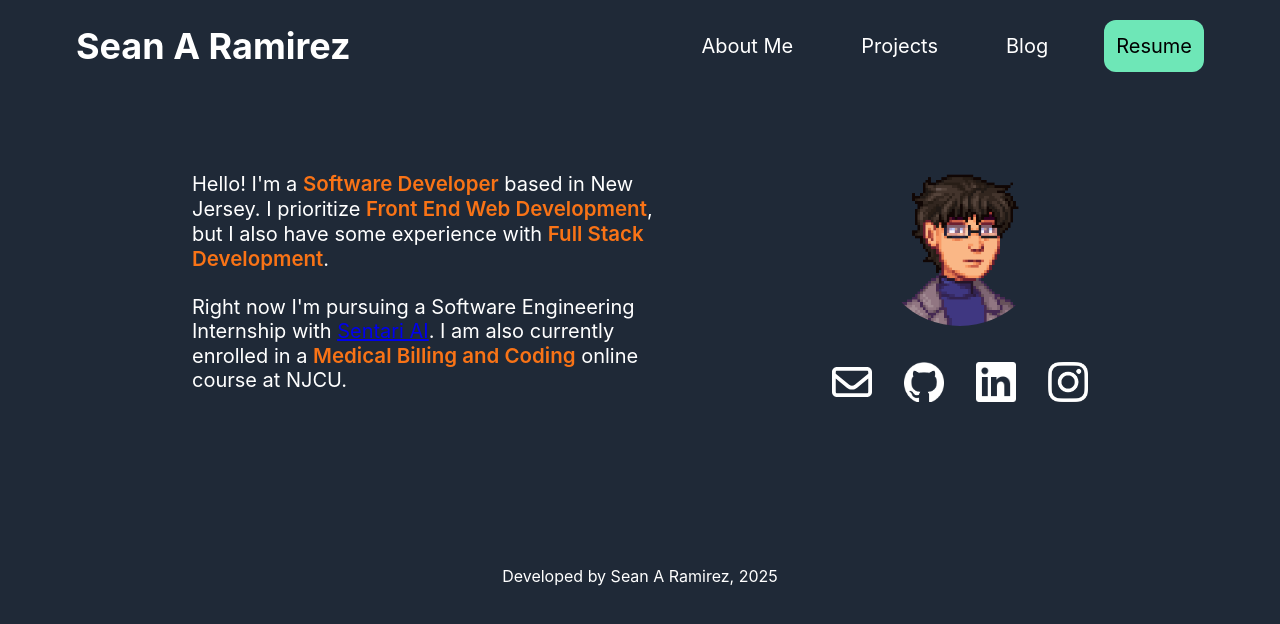
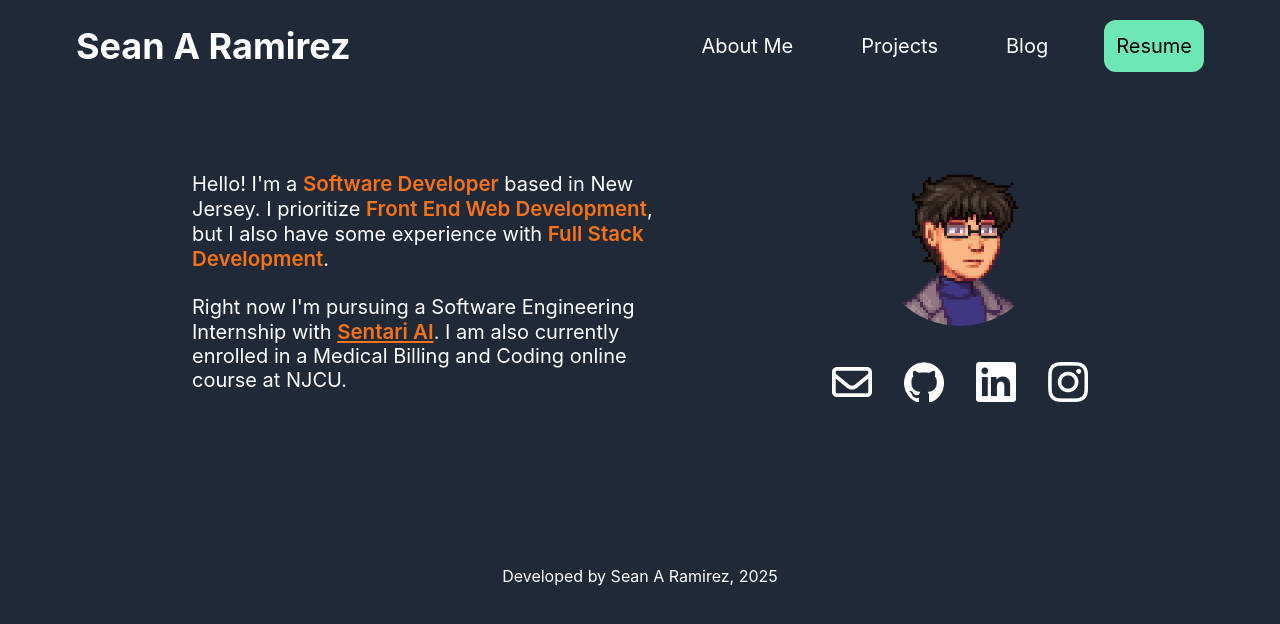
Before and after one commit to snaramirez872/seanramirez, a Next.js app: page / in a window 1280 px wide. Shown: the top 624 px of the page. Built offline with nearby package versions, Linux system fonts and the light colour scheme.

Commit message:
fixed broken ui

```diff
--- a/src/app/page.js
+++ b/src/app/page.js
@@ -14,7 +14,7 @@ export default function Home() {
       <div className='homepage-desktop'>
         <div className='words'>
           <p className='intro'>Hello! I&apos;m a <span className='keywords'>Software Developer</span> based in New Jersey. I prioritize <span className='keywords'>Front End Web Development</span>, but I also have some experience with <span className='keywords'>Full Stack Development</span>.</p>
-          <p className='right-now'>Right now I&apos;m pursuing a Software Engineering Internship with <a className='tools' href='https://www.withsentari.com/'>Sentari AI</a>. I am also currently enrolled in a <span className='keywords'>Medical Billing and Coding</span> online course at NJCU.</p>
+          <p className='right-now'>Right now I&apos;m pursuing a Software Engineering Internship with <a className='keywords' href='https://www.withsentari.com/'>Sentari AI</a>. I am also currently enrolled in a Medical Billing and Coding online course at NJCU.</p>
         </div>
         <div className='profile-card'>
           <Image className='profile-picture' src={ProfilePic} alt='profile picture' height='170' width='170' />
```
